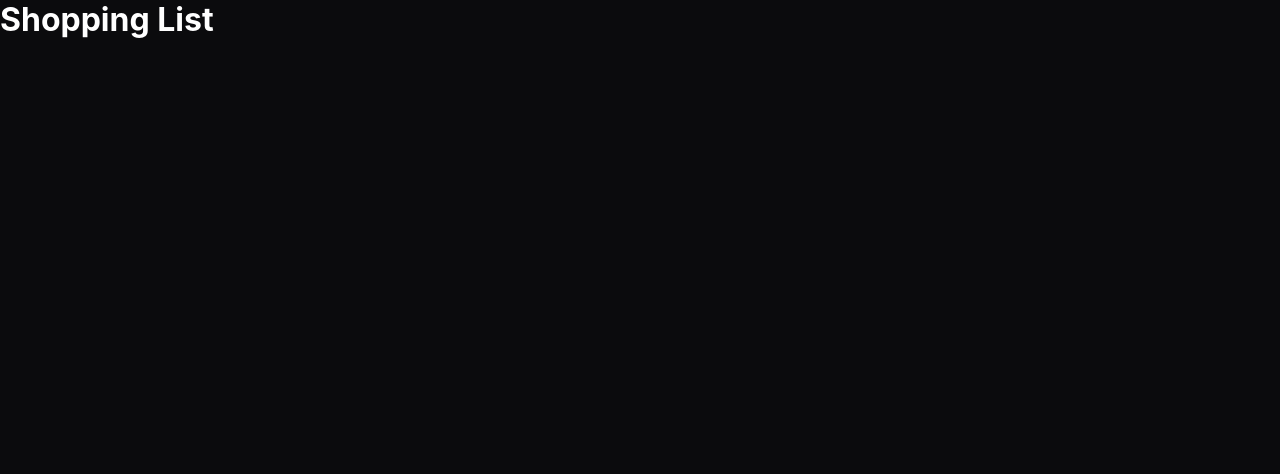
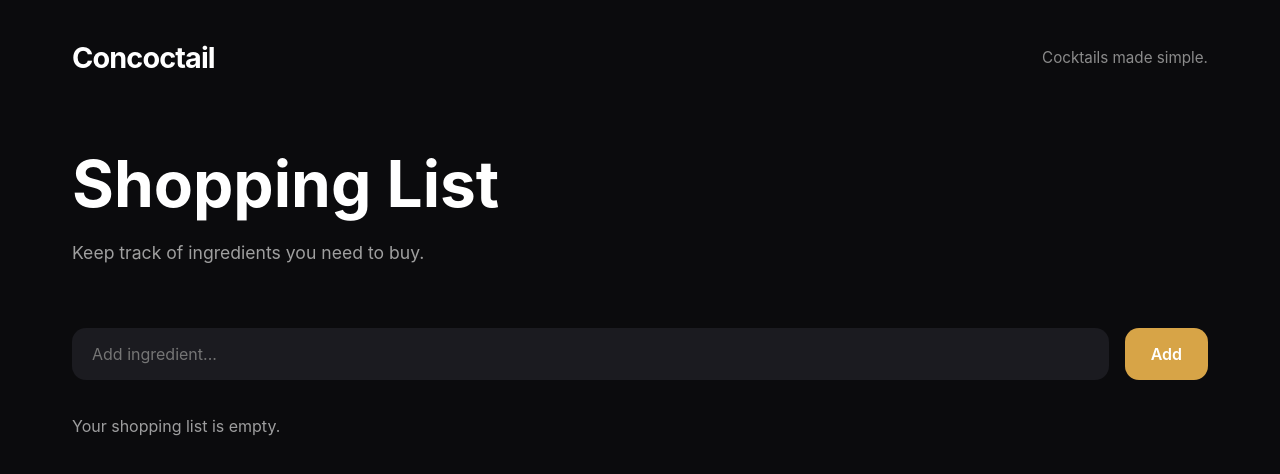
Before and after one commit to ronniepoon123/concoctail, a React (Vite) app: page /shopping-list in a window 1280 px wide. Shown: the top 474 px of the page. Built offline with nearby package versions, Linux system fonts and the light colour scheme.

Commit message:
Build Shopping List page

```diff
--- /dev/null
+++ b/src/components/BottleSection/BottleSection.css
@@ -0,0 +1,33 @@
+.bottle-section{
+margin-bottom:48px;
+}
+
+.section-title{
+
+display:flex;
+
+justify-content:space-between;
+
+align-items:center;
+
+margin-bottom:22px;
+
+font-size:1.6rem;
+
+font-weight:700;
+
+}
+
+.section-title span{
+
+background:#2a2a2f;
+
+padding:6px 14px;
+
+border-radius:30px;
+
+font-size:.9rem;
+
+color:#bbb;
+
+}
--- /dev/null
+++ b/src/components/BottleSection/BottleSection.jsx
@@ -0,0 +1,33 @@
+import "./BottleSection.css";
+import BottleCard from "../BottleCard/BottleCard";
+
+function BottleSection({
+  title,
+  bottles,
+  onToggle,
+  onDelete,
+}) {
+  if (bottles.length === 0) return null;
+
+  return (
+    <section className="bottle-section">
+      <h2 className="section-title">
+        {title}
+        <span>{bottles.length}</span>
+      </h2>
+
+      <div className="bottle-grid">
+        {bottles.map((bottle) => (
+          <BottleCard
+            key={bottle.id}
+            bottle={bottle}
+            onToggle={onToggle}
+            onDelete={onDelete}
+          />
+        ))}
+      </div>
+    </section>
+  );
+}
+
+export default BottleSection;
--- a/src/pages/MyBar/MyBar.jsx
+++ b/src/pages/MyBar/MyBar.jsx
@@ -3,7 +3,7 @@ import "./MyBar.css";
 
 import Layout from "../../components/Layout/Layout";
 import BottleSearch from "../../components/BottleSearch/BottleSearch";
-import BottleCard from "../../components/BottleCard/BottleCard";
+import BottleSection from "../../components/BottleSection/BottleSection";
 import CocktailMatch from "../../components/CocktailMatch/CocktailMatch";
 
 import defaultBottles from "../../data/bottles";
@@ -118,6 +118,31 @@ function addBottle(ingredient) {
     );
   }
 
+  // Group bottles by category
+  const spirits = bottles.filter(
+    (bottle) => bottle.category === "Spirits"
+  );
+
+  const liqueurs = bottles.filter(
+    (bottle) => bottle.category === "Liqueurs"
+  );
+
+  const fortified = bottles.filter(
+    (bottle) => bottle.category === "Fortified Wine"
+  );
+
+  const mixers = bottles.filter(
+    (bottle) => bottle.category === "Mixers"
+  );
+
+  const bitters = bottles.filter(
+    (bottle) => bottle.category === "Bitters"
+  );
+
+  const sparkling = bottles.filter(
+    (bottle) => bottle.category === "Sparkling Wine"
+  );
+
   return (
     <Layout
       title="My Bar"
@@ -130,16 +155,47 @@ function addBottle(ingredient) {
         onAddBottle={addBottle}
       />
 
-      <div className="bottle-grid">
-        {bottles.map((bottle) => (
-          <BottleCard
-            key={bottle.id}
-            bottle={bottle}
+      <BottleSection
+        title="🥃 Spirits"
+        bottles={spirits}
         onToggle={toggleOwned}
         onDelete={removeBottle}
       />
-        ))}
-      </div>
+
+      <BottleSection
+        title="🍷 Liqueurs"
+        bottles={liqueurs}
+        onToggle={toggleOwned}
+        onDelete={removeBottle}
+      />
+
+      <BottleSection
+        title="🍾 Fortified Wine"
+        bottles={fortified}
+        onToggle={toggleOwned}
+        onDelete={removeBottle}
+      />
+
+      <BottleSection
+        title="🍋 Mixers"
+        bottles={mixers}
+        onToggle={toggleOwned}
+        onDelete={removeBottle}
+      />
+
+      <BottleSection
+        title="🌿 Bitters"
+        bottles={bitters}
+        onToggle={toggleOwned}
+        onDelete={removeBottle}
+      />
+
+      <BottleSection
+        title="🥂 Sparkling Wine"
+        bottles={sparkling}
+        onToggle={toggleOwned}
+        onDelete={removeBottle}
+      />
 
       {matches.length > 0 && (
         <section className="matches">
--- /dev/null
+++ b/src/pages/ShoppingList/ShoppingList.css
@@ -0,0 +1,121 @@
+.shopping-input{
+
+display:flex;
+
+gap:16px;
+
+margin-bottom:36px;
+
+}
+
+.shopping-input input{
+
+flex:1;
+
+padding:16px 20px;
+
+border:none;
+
+border-radius:14px;
+
+background:#1b1b20;
+
+color:white;
+
+font-size:1rem;
+
+}
+
+.shopping-input button{
+
+padding:16px 26px;
+
+border:none;
+
+border-radius:14px;
+
+background:#d7a447;
+
+color:white;
+
+cursor:pointer;
+
+font-weight:600;
+
+}
+
+.shopping-list{
+
+display:flex;
+
+flex-direction:column;
+
+gap:16px;
+
+}
+
+.shopping-item{
+
+display:flex;
+
+justify-content:space-between;
+
+align-items:center;
+
+background:#1b1b20;
+
+padding:20px;
+
+border-radius:16px;
+
+}
+
+.shopping-item label{
+
+display:flex;
+
+align-items:center;
+
+gap:16px;
+
+cursor:pointer;
+
+}
+
+.shopping-item input{
+
+width:18px;
+
+height:18px;
+
+}
+
+.shopping-item.bought span{
+
+text-decoration:line-through;
+
+opacity:.5;
+
+}
+
+.shopping-item button{
+
+border:none;
+
+background:#5b2626;
+
+color:white;
+
+padding:10px 18px;
+
+border-radius:10px;
+
+cursor:pointer;
+
+}
+
+.empty{
+
+opacity:.6;
+
+}
--- a/src/pages/ShoppingList/ShoppingList.jsx
+++ b/src/pages/ShoppingList/ShoppingList.jsx
@@ -1,6 +1,125 @@
+import { useEffect, useState } from "react";
+import "./ShoppingList.css";
+
+import Layout from "../../components/Layout/Layout";
+
 function ShoppingList() {
+  const [items, setItems] = useState([]);
+  const [newItem, setNewItem] = useState("");
+
+  useEffect(() => {
+    const saved = localStorage.getItem("shoppingList");
+
+    if (saved) {
+      setItems(JSON.parse(saved));
+    }
+  }, []);
+
+  useEffect(() => {
+    localStorage.setItem(
+      "shoppingList",
+      JSON.stringify(items)
+    );
+  }, [items]);
+
+  function addItem() {
+    if (!newItem.trim()) return;
+
+    setItems([
+      ...items,
+      {
+        id: Date.now(),
+        name: newItem,
+        bought: false,
+      },
+    ]);
+
+    setNewItem("");
+  }
+
+  function toggleBought(id) {
+    setItems(
+      items.map((item) =>
+        item.id === id
+          ? {
+              ...item,
+              bought: !item.bought,
+            }
+          : item
+      )
+    );
+  }
+
+  function removeItem(id) {
+    setItems(
+      items.filter((item) => item.id !== id)
+    );
+  }
+
   return (
-    <h1>Shopping List</h1>
+    <Layout
+      title="Shopping List"
+      description="Keep track of ingredients you need to buy."
+    >
+      <div className="shopping-input">
+
+        <input
+          type="text"
+          placeholder="Add ingredient..."
+          value={newItem}
+          onChange={(e) =>
+            setNewItem(e.target.value)
+          }
+        />
+
+        <button onClick={addItem}>
+          Add
+        </button>
+
+      </div>
+
+      <div className="shopping-list">
+
+        {items.length === 0 && (
+          <p className="empty">
+            Your shopping list is empty.
+          </p>
+        )}
+
+        {items.map((item) => (
+          <div
+            key={item.id}
+            className={`shopping-item ${
+              item.bought ? "bought" : ""
+            }`}
+          >
+            <label>
+
+              <input
+                type="checkbox"
+                checked={item.bought}
+                onChange={() =>
+                  toggleBought(item.id)
+                }
+              />
+
+              <span>{item.name}</span>
+
+            </label>
+
+            <button
+              onClick={() =>
+                removeItem(item.id)
+              }
+            >
+              Remove
+            </button>
+
+          </div>
+        ))}
+
+      </div>
+    </Layout>
   );
 }
 
```
Lines whose indentation alone changed are shown as unchanged.
